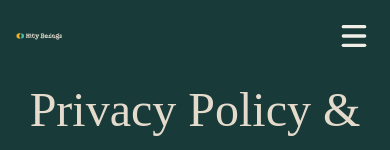
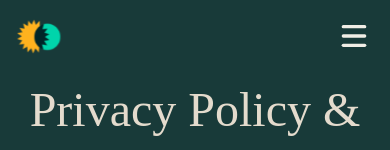
Before and after one commit to hsk-2004/Hlty.care_LandingPage, a Next.js app: page /privacy-policy in a window 390 px wide. Shown: the top 150 px of the page. Built offline with nearby package versions, Linux system fonts and the light colour scheme; a web font is replaced by a local one.

Commit message:
updated mobile view for get started page

```diff
--- a/app/get-started/page.tsx
+++ b/app/get-started/page.tsx
@@ -6,7 +6,7 @@ import ConversationSection from "@/components/sections/get-started/ConversationS
 export default function GetStartedPage() {
     return (
         <main className="min-h-screen bg-[#183A39]">
-            <Navbar variant="dark" logoClassName="lg:-ml-2" bgTransparent logo="/footer-logo.svg" textColor="#E4DBCD" cartIcon="/get-started/cart.svg" cartBgColor="#51D2A2" />
+            <Navbar variant="dark" logoClassName="lg:-ml-2" bgTransparent logo="/footer-logo.svg" mobileLogo="/logo_.svg" textColor="#E4DBCD" cartIcon="/get-started/cart.svg" cartBgColor="#51D2A2" />
             <div className="pt-24 lg:pt-32">
                 <AudienceCards />
                 <ConversationSection />
--- a/app/privacy-policy/page.tsx
+++ b/app/privacy-policy/page.tsx
@@ -8,7 +8,7 @@ import Footer from "@/components/layout/Footer";
 const PrivacyPolicy = () => {
     return (
         <main className="min-h-screen bg-[#F0EEE6]">
-            <Navbar variant="dark" logoClassName="lg:-ml-2" bgTransparent logo="/footer-logo.svg" textColor="#E4DBCD" cartIcon="/get-started/cart.svg" showGetStarted cartBgColor="#51D2A2" buttonColor="#51D2A2" />
+            <Navbar variant="dark" logoClassName="lg:-ml-2" bgTransparent logo="/footer-logo.svg" mobileLogo="/logo_.svg" textColor="#E4DBCD" cartIcon="/get-started/cart.svg" showGetStarted cartBgColor="#51D2A2" buttonColor="#51D2A2" />
             <div className="text-[#1a3636] font-jubilat">
                 {/* Hero Section */}
                 <section className="bg-[#183A39] py-20 lg:py-32">
--- a/components/layout/Navbar.tsx
+++ b/components/layout/Navbar.tsx
@@ -19,9 +19,10 @@ interface NavbarProps {
     bgTransparent?: boolean;
     cartBgColor?: string;
     showGetStarted?: boolean;
+    mobileLogo?: string;
 }
 
-export default function Navbar({ variant = "light", customLinks, textColor, buttonColor, cartIcon, logo, showClose, onCloseHref, logoClassName, bgTransparent, cartBgColor, showGetStarted }: NavbarProps) {
+export default function Navbar({ variant = "light", customLinks, textColor, buttonColor, cartIcon, logo, showClose, onCloseHref, logoClassName, bgTransparent, cartBgColor, showGetStarted, mobileLogo }: NavbarProps) {
     const [hidden, setHidden] = useState(false);
     const [scrolled, setScrolled] = useState(false);
     const [isOpen, setIsOpen] = useState(false);
@@ -78,10 +79,10 @@ export default function Navbar({ variant = "light", customLinks, textColor, butt
                 <Link href="/" className={`flex items-center gap-2 group ${logoClassName || "lg:-ml-20"}`}>
                     {/* Mobile Logo: Always white logo_ for explore or when menu is open */}
                     <img
-                        src={isOpen ? (logo || "/logo_.svg") : (logo ? logo : "/logo.png")}
+                        src={isOpen ? (mobileLogo || logo || "/logo_.svg") : (mobileLogo || logo || "/logo.png")}
                         alt="Logo"
-                        className={`lg:hidden w-auto ${isOpen || logo ? "" : "h-14"}`}
-                        style={(isOpen || logo) ? { width: '46px', height: '35.86px' } : {}}
+                        className={`lg:hidden w-auto ${isOpen || mobileLogo || logo ? "" : "h-14"}`}
+                        style={(isOpen || mobileLogo || logo) ? { width: '46px', height: '35px' } : {}}
                     />
                     {/* Desktop Logo */}
                     <img
--- a/components/sections/get-started/audiencecards.tsx
+++ b/components/sections/get-started/audiencecards.tsx
@@ -56,12 +56,12 @@ export default function AudienceCards() {
 
             {/* Cards Grid */}
             <div className="px-0 sm:px-6 md:px-12 lg:px-20 max-w-7xl mx-auto">
-                <div className="flex overflow-x-auto touch-pan-x gap-4 pb-4 snap-x snap-mandatory scrollbar-hide pl-[calc(50%-140px)] pr-[calc(50%-140px)] sm:pl-0 sm:pr-0 sm:grid sm:grid-cols-2 sm:overflow-visible sm:pb-0 lg:grid-cols-4 md:gap-8 xl:flex xl:justify-center xl:gap-8">
+                <div className="flex overflow-x-auto touch-pan-y gap-4 pb-4 snap-x snap-mandatory scrollbar-hide pl-[calc(50%-140px)] pr-[calc(50%-140px)] sm:pl-0 sm:pr-0 sm:grid sm:grid-cols-2 sm:overflow-visible sm:pb-0 lg:grid-cols-4 md:gap-8 xl:flex xl:justify-center xl:gap-8">
                 {audienceData.map((card, index) => (
                     <Link href={card.link} key={index} className="block">
                         <motion.div
-                            initial={{ opacity: 0, y: 30 }}
-                            whileInView={{ opacity: 1, y: 0 }}
+                            initial={{ opacity: 0 }}
+                            whileInView={{ opacity: 1 }}
                             viewport={{ once: true }}
                             transition={{ duration: 0.6, delay: index * 0.1 }}
                             className="relative shrink-0 rounded-[16px] overflow-hidden xl:min-w-[307px] w-[307px] sm:w-auto sm:min-w-0 h-[448px] group cursor-pointer hover:shadow-lg transition-shadow snap-center xl:w-[307px]"
```
